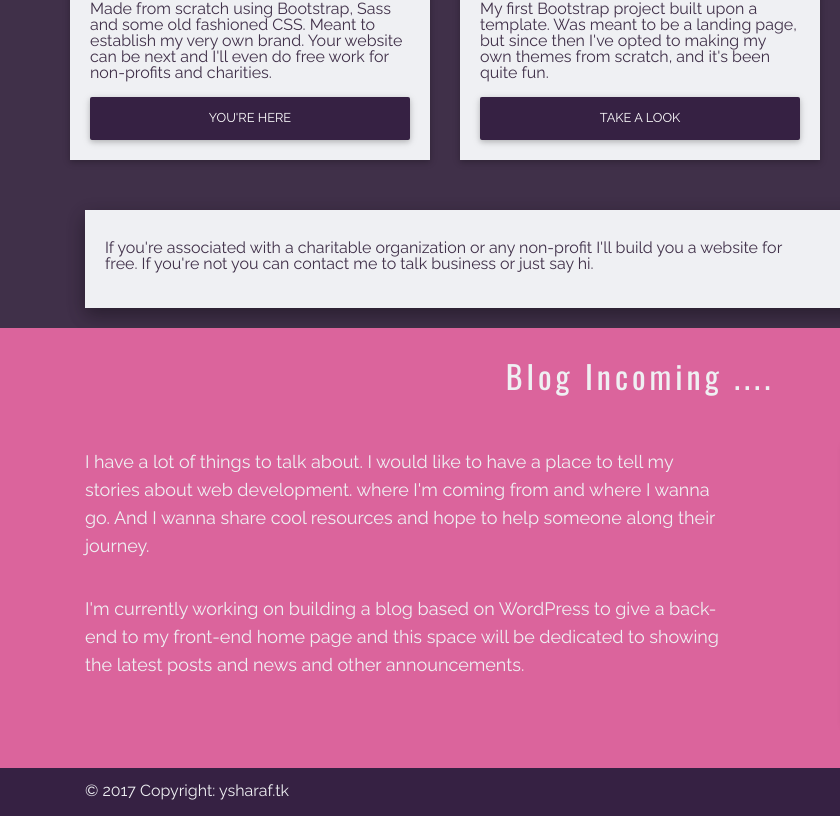
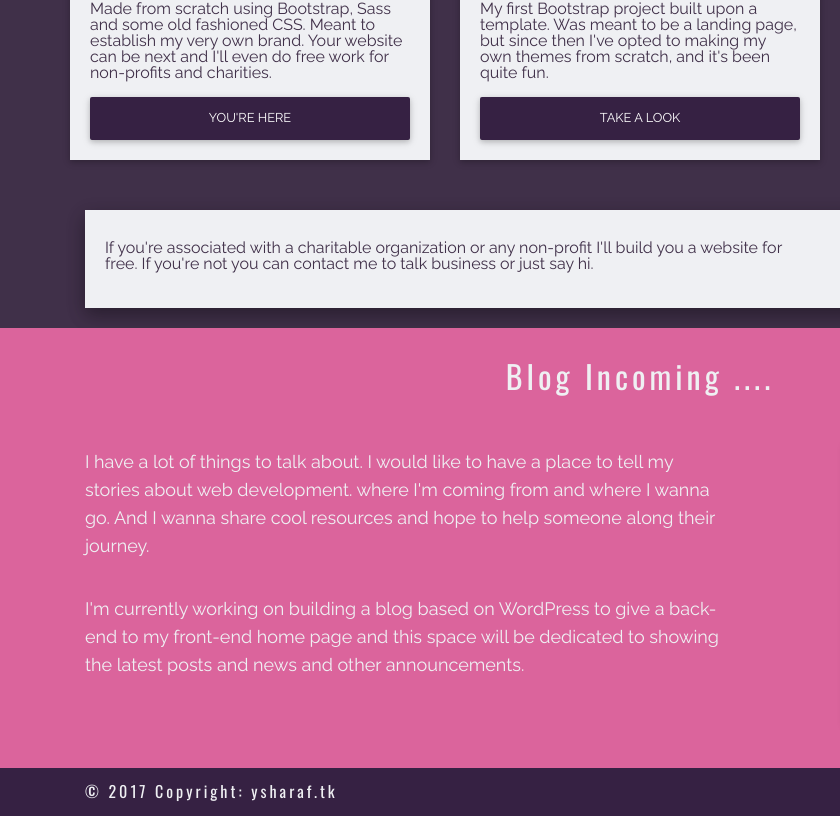
Before and after one commit to YamenSharaf/MDBS, a plain HTML site: page index.html in a window 1280 px wide. Shown: the part 2414-3230 px from the top of the page, 0-840 px from the left. Drawn offline with nearby package versions, Linux system fonts and the light colour scheme.

Commit message:
footer tweaks

```diff
--- a/sass/_style.scss
+++ b/sass/_style.scss
@@ -324,7 +324,8 @@
   min-height: 6vh;
   background-color: #362143 !important;
   color: #EFF0F3 !important;
-  font-family: 'Raleway', sans-serif;
+  font-family: 'Oswald', sans-serif !important;
+  letter-spacing: 3px;
   .footer-content {
     margin-top: 15px;
   }
```
Also changed, not shown: css/app.css, sass/_style.min.css, 2 other files.
